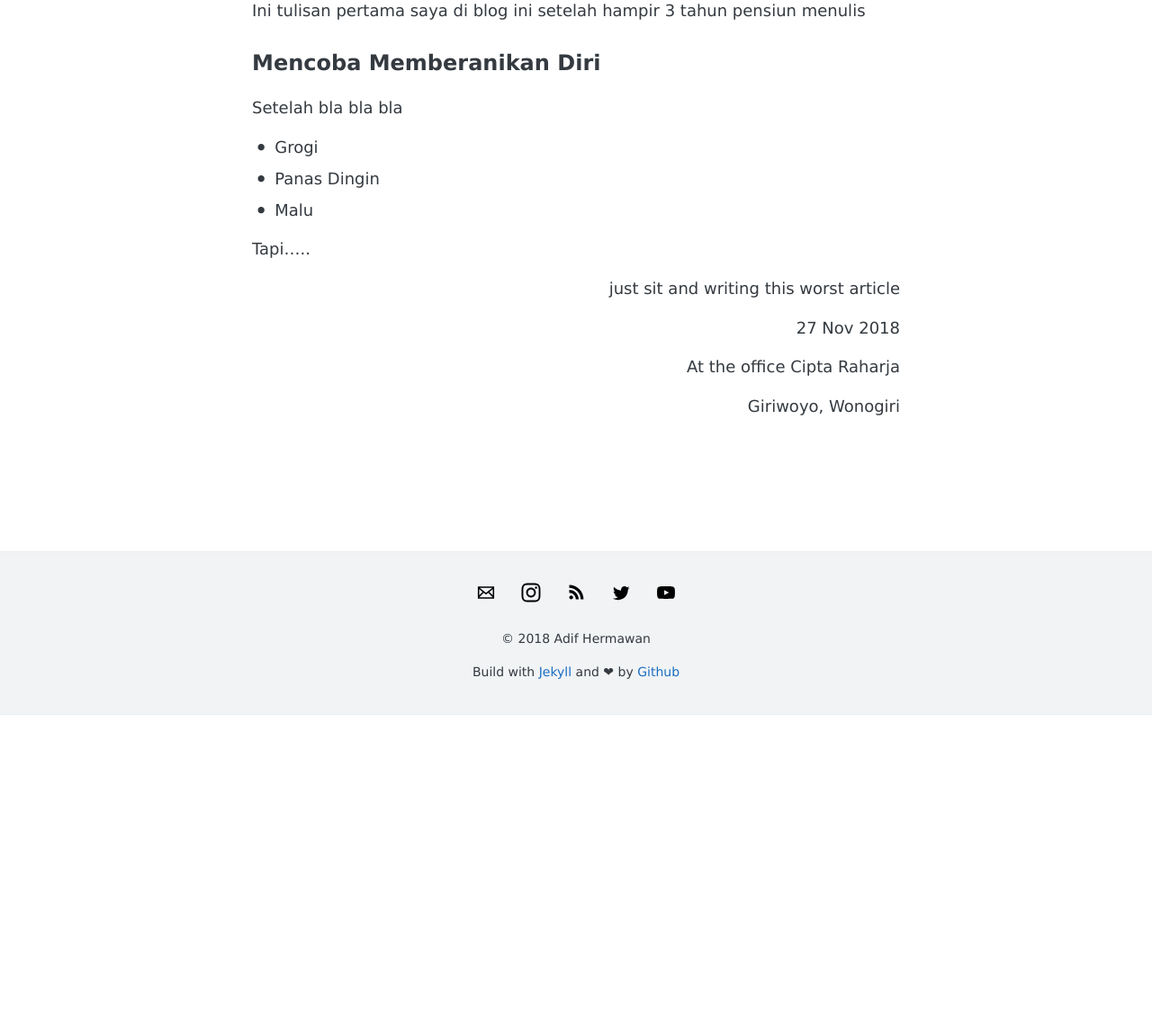
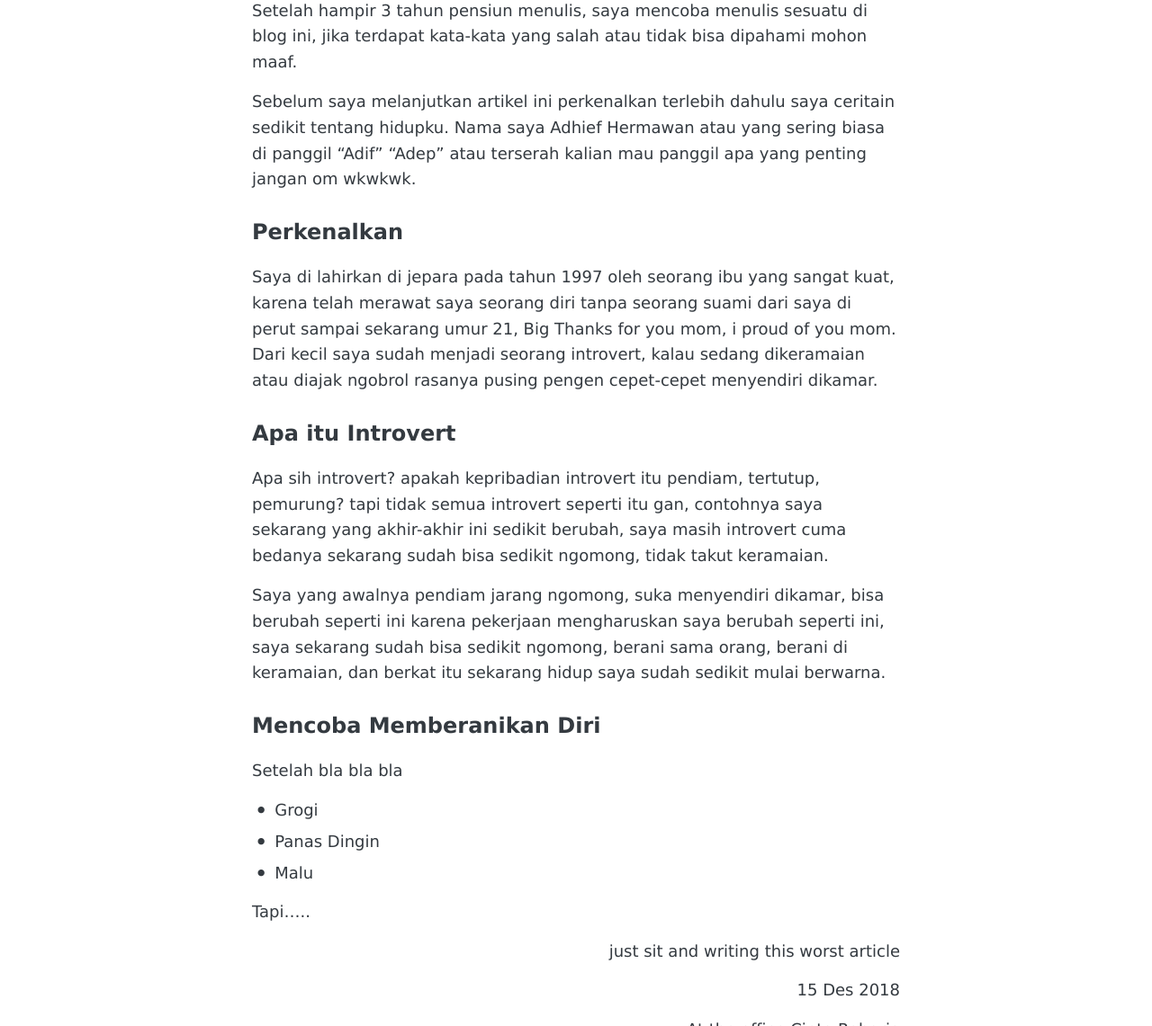
Before and after one commit to adif48/Blog, a Jekyll site: the page built from _posts/2018-10-27-merasakan-hidup-pertama-kali.md, in a window 1280 px wide and 1400 px high, scrolled down 364 px. Shown: the part 259-1400 px from the top of the window at 90% size. Built offline with Jekyll 4.4.1, drawn with Linux system fonts in a browser that asks for light colours; comment, search, counter and statistics services are not loaded; before the commit the page ends 1418 px from its top, so only the background shows below that; some of the changed text lies outside the part shown.

Commit message:
Update 2018-10-27-merasakan-hidup-pertama-kali.md

```diff
--- a/_posts/2018-10-27-merasakan-hidup-pertama-kali.md
+++ b/_posts/2018-10-27-merasakan-hidup-pertama-kali.md
@@ -5,11 +5,26 @@ tags: [Lifestyle]
 comments: true
 ---
 
-Setelah berjuang keluar dari kepribadian introvert
+Pertama kalinua merasakan yang namanya indahnya dunia
 
 ![](https://raw.githubusercontent.com/adif48/adif48.github.io/master/assets/img/kepribadian.jpg)
 
-Ini tulisan pertama saya di blog ini setelah hampir 3 tahun pensiun menulis
+Setelah hampir 3 tahun pensiun menulis, saya mencoba menulis sesuatu di blog ini, jika terdapat kata-kata yang salah
+atau tidak bisa dipahami mohon maaf.
+
+Sebelum saya melanjutkan artikel ini perkenalkan terlebih dahulu saya ceritain sedikit tentang hidupku.
+Nama saya Adhief Hermawan atau yang sering biasa di panggil "Adif" "Adep" atau terserah kalian mau panggil apa yang penting jangan om wkwkwk.
+
+## Perkenalkan
+
+Saya di lahirkan di jepara pada tahun 1997 oleh seorang ibu yang sangat kuat, karena telah merawat saya seorang diri tanpa
+seorang suami dari saya di perut sampai sekarang umur 21, Big Thanks for you mom, i proud of you mom. Dari kecil saya sudah menjadi seorang introvert, kalau sedang dikeramaian atau diajak ngobrol rasanya pusing pengen cepet-cepet menyendiri dikamar.
+
+## Apa itu Introvert
+
+Apa sih introvert? apakah kepribadian introvert itu pendiam, tertutup, pemurung? tapi tidak semua introvert seperti itu gan, contohnya saya sekarang yang akhir-akhir ini sedikit berubah, saya masih introvert cuma bedanya sekarang sudah bisa sedikit ngomong, tidak takut keramaian.
+
+Saya yang awalnya pendiam jarang ngomong, suka menyendiri dikamar, bisa berubah seperti ini karena pekerjaan mengharuskan saya berubah seperti ini, saya sekarang sudah bisa sedikit ngomong, berani sama orang, berani di keramaian, dan berkat itu sekarang hidup saya sudah sedikit mulai berwarna.
 
 ## Mencoba Memberanikan Diri
 
@@ -24,7 +39,7 @@ Tapi.....
 
 just sit and writing this worst article
 {: .right}
-27 Nov 2018
+15 Des 2018
 {: .right}
 At the office Cipta Raharja
 {: .right}
```
